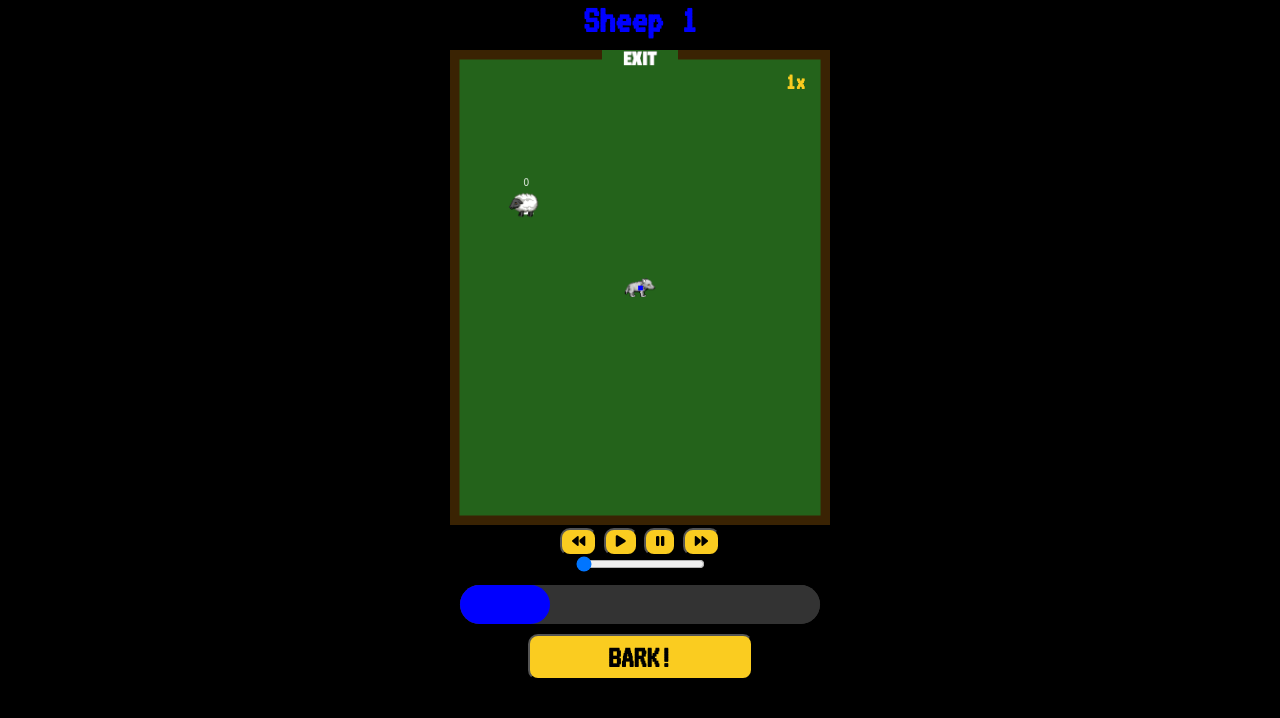
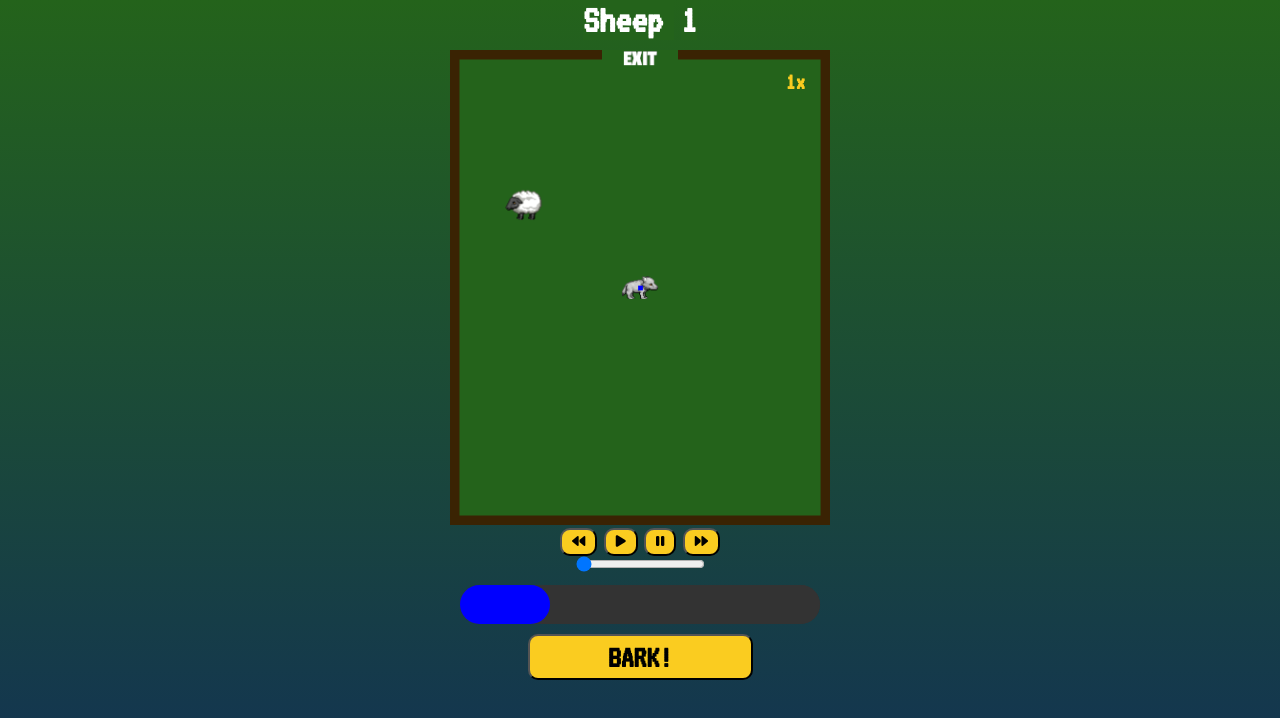
Before and after one commit to johnrearden/doggone-it, a website with bundled scripts: page index.html in a window 1280 px wide. Built offline with nearby package versions, Linux system fonts and the light colour scheme.

Commit message:
Change background and font colors

```diff
--- a/assets/css/style.css
+++ b/assets/css/style.css
@@ -6,7 +6,7 @@
 
 body {
     font-family: 'VT323', monospace;
-    background-color: black;
+    background-image: linear-gradient(#24631b, #123254);
     color: red;
     width: 100vw;
     height: 100vh;
@@ -24,8 +24,8 @@ button {
 }
 
 span {
-    background-color: black;
-    color: blue;
+    background-color: #24631b;
+    color: white;
     font-size: 1.5em;
 }
 
--- a/assets/js/frame_drawer.js
+++ b/assets/js/frame_drawer.js
@@ -40,15 +40,15 @@ export const drawFrame = (dog, herd, frameCount, sprites) => {
         Math.floor(dog.xPos),
         Math.floor(dog.yPos),
         adjustedAngle,
-        0.65);
+        0.8);
 
     // Draw the dog's destination
     context.fillStyle = dog.pointerDown ? 'red' : 'blue';
     context.fillRect(dog.xDest - 2, dog.yDest - 2, 5, 5);
 
     // Draw the herd center
-    context.fillStyle = 'white';
-    context.fillRect(herd.centerX, herd.centerY, 10, 10);
+    // context.fillStyle = 'white';
+    // context.fillRect(herd.centerX, herd.centerY, 10, 10);
 
     // Draw the herd
     for (let i = 0; i < herd.xArray.length; i++) {
@@ -67,7 +67,7 @@ export const drawFrame = (dog, herd, frameCount, sprites) => {
         let correctSprite = sprites.sheep.images[index + indexOffset];
 
         // Every second sheep is a lamb.
-        let scale = sheep.id % 2 === 0 ? 0.8 : 0.4;
+        let scale = sheep.id % 2 === 0 ? 1.0 : 0.7;
 
         // Draw this sheep
         drawSprite(
@@ -79,7 +79,7 @@ export const drawFrame = (dog, herd, frameCount, sprites) => {
             scale
         )
         // Draw the sheep id
-        context.fillText(sheep.id, sheep.xPos, sheep.yPos - 20);
+        // context.fillText(sheep.id, sheep.xPos, sheep.yPos - 20);
     }
 }
 
--- a/assets/js/game_runner.js
+++ b/assets/js/game_runner.js
@@ -125,8 +125,8 @@ export function GameRunner(sprites, background, dog, herd, level) {
         this.dog = new Dog(FIELD_WIDTH / 2, FIELD_HEIGHT / 2);
         this.herd = new Herd(this.level.sheep);
         this.frameCount = 0;
-        this.levelTimeLimit = level.time * 1000;
-        this.timeRemaining = level.time * 1000;
+        this.levelTimeLimit = this.level.time * 1000;
+        this.timeRemaining = this.level.time * 1000;
         this.lastStartTime = new Date().getTime();
 
         this.running = true;
```
